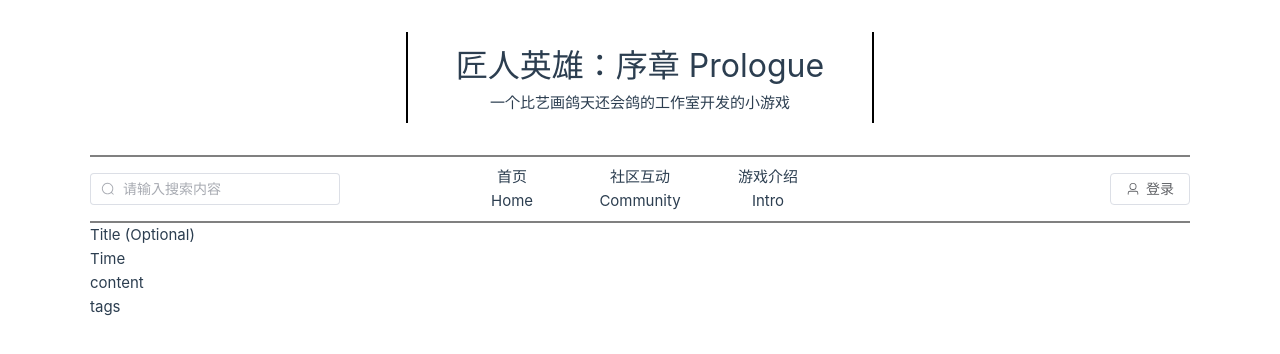
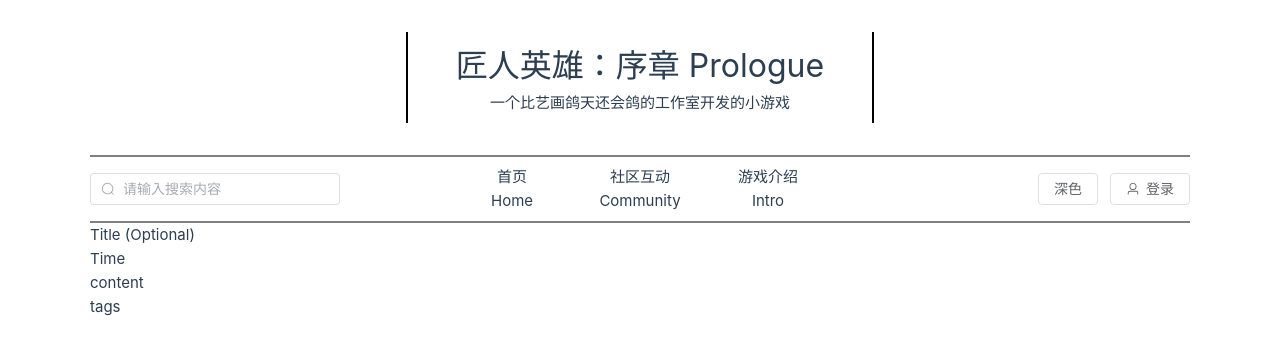
Before and after one commit to Kingsmai/gameofficial_demo, a Vue app in the folder gameofficial-frontend/: page /search in a window 1280 px wide. Shown: the top 354 px of the page. Built offline with nearby package versions, Linux system fonts and the light colour scheme; no server answers.

Commit message:
暗黑模式适配

```diff
--- a/gameofficial-frontend/package.json
+++ b/gameofficial-frontend/package.json
@@ -9,6 +9,7 @@
   },
   "dependencies": {
     "@element-plus/icons-vue": "^2.1.0",
+    "@vueuse/core": "^10.1.2",
     "axios": "^1.4.0",
     "element-plus": "^2.3.4",
     "pinia": "^2.0.35",
--- a/gameofficial-frontend/src/assets/main.css
+++ b/gameofficial-frontend/src/assets/main.css
@@ -3,3 +3,8 @@
 #app {
     scroll-behavior: smooth;
 }
+
+[theme="custom-dark"] {
+    background-color: #16141d;
+    color: #fff;
+}
--- a/gameofficial-frontend/src/views/MainView.vue
+++ b/gameofficial-frontend/src/views/MainView.vue
@@ -6,10 +6,19 @@ import {useAuthStore} from "@/stores/authStore";
 import {get} from "@/net";
 import {ElMessage} from "element-plus";
 import {ref} from "vue";
+import {useDark, useToggle} from "@vueuse/core";
 
 const authStore = useAuthStore();
 
 const searchContent = ref('');
+
+const isDark = useDark({
+    // selector: "#app",
+    // attribute: "theme",
+    // valueDark: "custom-dark",
+    // valueLight: "custom-light"
+});
+const toggleDark = useToggle(isDark)
 
 const logout = () => {
     get("/api/auth/logout", (message) => {
@@ -60,6 +69,9 @@ const handleSearchBox = (e) => {
                 </div>
             </div>
             <div style="width: 250px; text-align: right;">
+                <el-button :value="isDark" @click="toggleDark()">
+                    {{ isDark ? "浅色" : "深色" }}
+                </el-button>
                 <el-button :icon="Odometer" @click="router.push('/admin')" v-if="authStore.isAdmin()">管理员仪表盘
                 </el-button>
                 <el-button :icon="User" @click="router.push('/welcome')" v-if="!authStore.isLoggedIn()">
```
Also changed, not shown: 1 other file (tests, documents, lock files or other folders).
